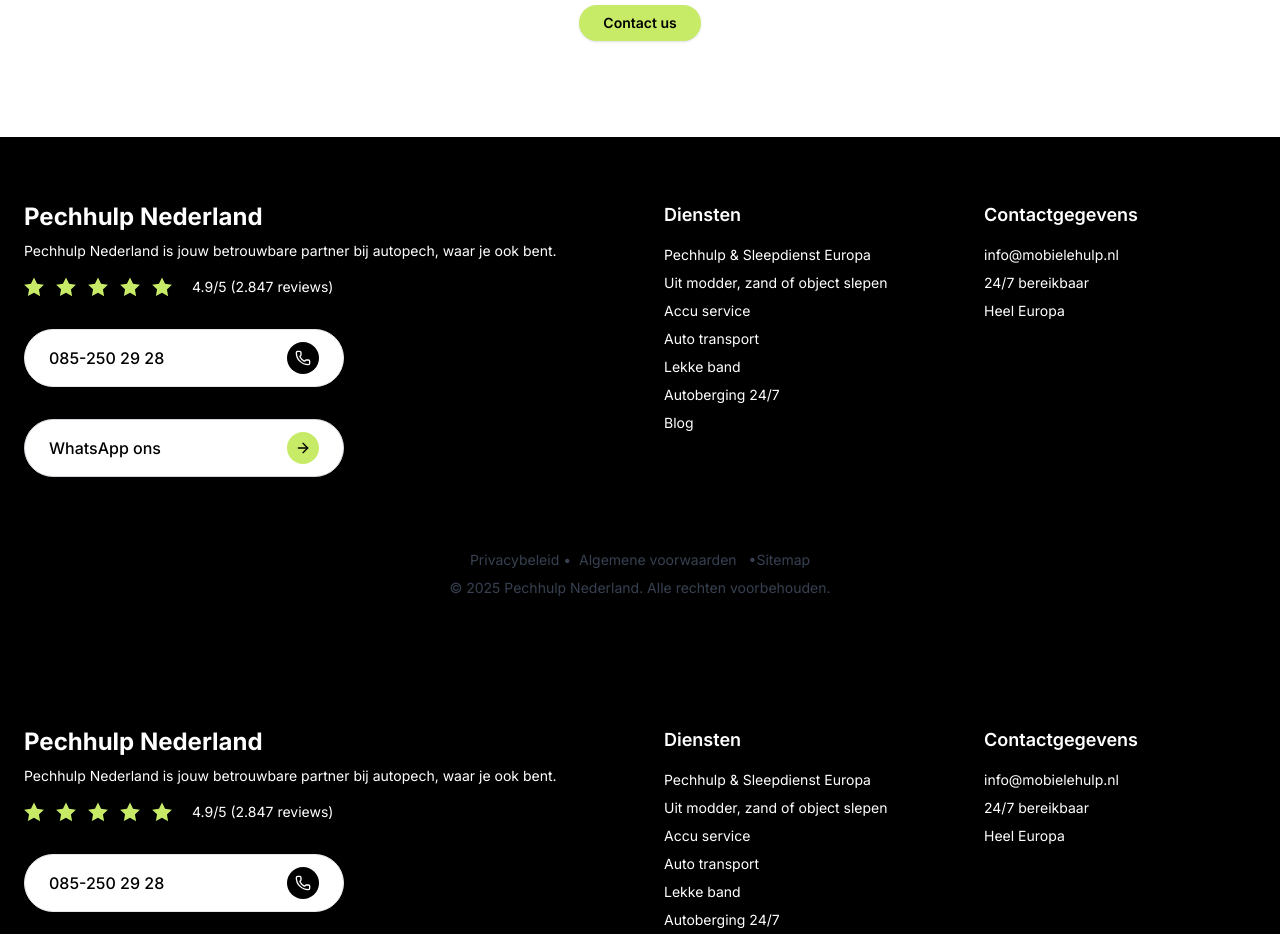
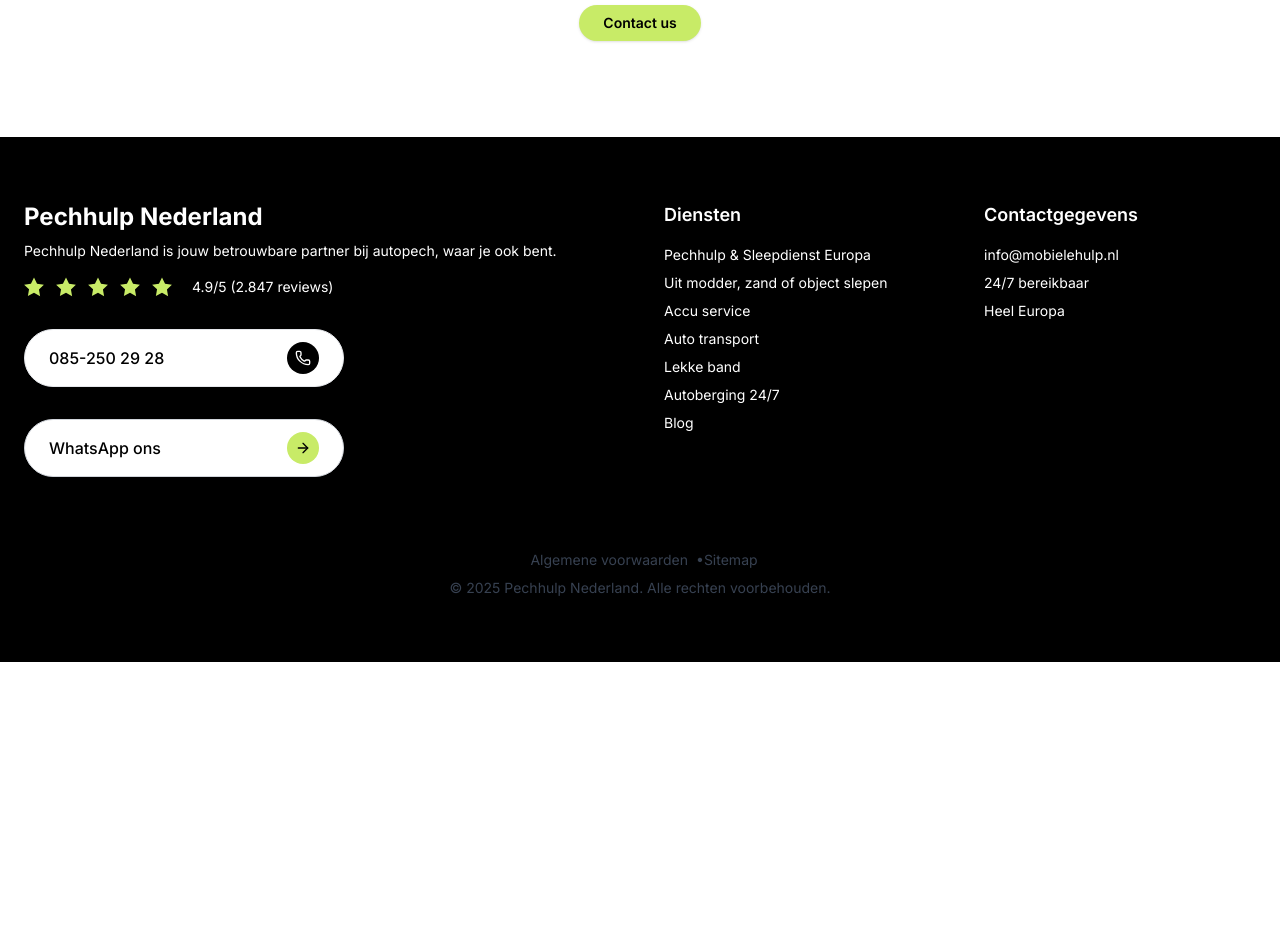
Before and after one commit to frenchbaguette69/mobielehulp, a Next.js app: page /en in a window 1280 px wide. Shown: the part 3880-4814 px from the top of the page. After the commit the page ends 4542 px from the top, so only its background shows below. Built offline with nearby package versions, Linux system fonts and the light colour scheme.

Commit message:
Update page.tsx

```diff
--- a/app/[locale]/page.tsx
+++ b/app/[locale]/page.tsx
@@ -212,119 +212,6 @@
 
       {/* FAQ Section - Enhanced */}
       <FAQSection dict={dict} />
-
-      {/* Footer - Enhanced */}
-      <footer className="bg-black text-white py-16">
-        <div className="max-w-7xl mx-auto px-6 grid gap-12 md:grid-cols-4">
-          {/* Logo en beschrijving */}
-          <div className="col-span-2">
-            <div className="text-2xl font-bold mb-2">Pechhulp Nederland</div>
-            <p className="text-sm text-white mb-4">
-              Pechhulp Nederland is jouw betrouwbare partner bij autopech, waar
-              je ook bent.
-            </p>
-            <div className="flex items-center gap-3 text-[#c8eb67]">
-              {[...Array(5)].map((_, i) => (
-                <svg
-                  key={i}
-                  className="w-5 h-5 fill-current"
-                  viewBox="0 0 24 24"
-                >
-                  <path d="M12 .587l3.668 7.431 8.2 1.193-5.934 5.782 1.4 8.168L12 18.897l-7.334 3.864 1.4-8.168L.132 9.211l8.2-1.193z" />
-                </svg>
-              ))}
-              <span className="text-white ml-2 text-sm">
-                4.9/5 (2.847 reviews)
-              </span>
-            </div>
-            <div className="pt-8 flex flex-col gap-4">
-              {" "}
-              <a
-                href="tel:0881234567"
-                className="w-full mb-4 max-w-xs sm:w-auto inline-flex items-center justify-between px-6 py-3 bg-white text-black rounded-full shadow-md border border-gray-200 hover:bg-gray-100 transition-all group"
-              >
-                <span className="flex items-center gap-2 font-medium text-base">
-                  {dict.pechhulp.hero.cta}
-                </span>
-                <span className="ml-4 flex items-center justify-center w-8 h-8 rounded-full bg-black text-white group-hover:scale-105 transition-transform">
-                  <Phone className="w-4 h-4" />
-                </span>
-              </a>
-              <Link
-                href="/contact"
-                target="_blank"
-                rel="noopener noreferrer"
-                className="w-full max-w-xs sm:w-auto inline-flex items-center justify-between rounded-full bg-white text-black border border-gray-300 hover:shadow-md px-6 py-3 font-medium transition-all group"
-              >
-                <span className="mr-2">WhatsApp ons</span>
-                <div className="w-8 h-8 rounded-full bg-[#c8eb67] text-black flex items-center justify-center transition-transform group-hover:translate-x-1">
-                  <ArrowRight className="w-4 h-4" />
-                </div>
-              </Link>
-            </div>
-          </div>
-
-          {/* Diensten links */}
-          <div>
-            <h4 className="text-lg font-semibold mb-4">Diensten</h4>
-            <ul className="space-y-2 text-sm text-white">
-              <li>
-                <a href="/diensten/pechhulp-en-sleepdienst-europa">
-                  Pechhulp & Sleepdienst Europa
-                </a>
-              </li>
-              <li>
-                <a href="/diensten/uit-modder-zand-of-object-slepen">
-                  Uit modder, zand of object slepen
-                </a>
-              </li>
-              <li>
-                <a href="/diensten/accu-service">Accu service</a>
-              </li>
-              <li>
-                <a href="/diensten/auto-transport">Auto transport</a>
-              </li>
-              <li>
-                <a href="/diensten/lekke-band">Lekke band</a>
-              </li>
-              <li>
-                <a href="/diensten/autoberging-247">Autoberging 24/7</a>
-              </li>
-              <li>
-                <a href="/blog">Blog</a>
-              </li>
-            </ul>
-          </div>
-
-          {/* Contact + CTA */}
-          <div>
-            <h4 className="text-lg font-semibold mb-4">Contactgegevens</h4>
-            <ul className="space-y-2 text-sm text-white">
-              <li className="flex items-center gap-2">info@mobielehulp.nl</li>
-              <li className="flex items-center gap-2">24/7 bereikbaar</li>
-              <li className="flex items-center gap-2">Heel Europa</li>
-            </ul>
-          </div>
-        </div>
-
-        <div className="mt-12 pt-6 text-sm text-gray-700 text-center border-t border-black/10">
-          <a href="/privacybeleid" className="hover:underline">
-            Privacybeleid
-          </a>{" "}
-          •
-          <a href="/algemene-voorwaarden" className="hover:underline mx-2">
-            Algemene voorwaarden
-          </a>{" "}
-          •
-          <a href="/sitemap" className="hover:underline">
-            Sitemap
-          </a>
-          <br />
-          <span className="block mt-2">
-            © 2025 Pechhulp Nederland. Alle rechten voorbehouden.
-          </span>
-        </div>
-      </footer>
     </div>
   );
 }
```
